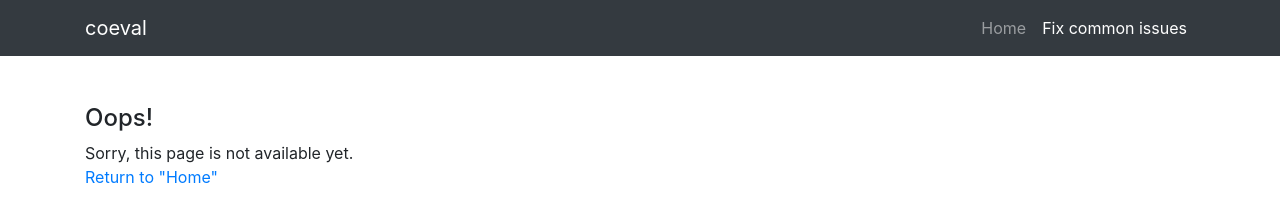
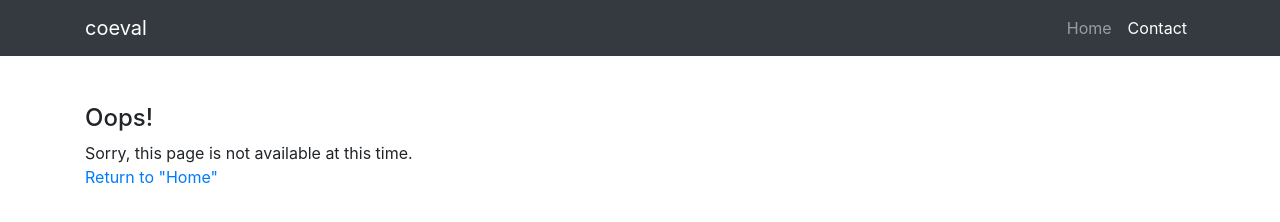
Before and after one commit to coeval/coeval.github.io, a plain HTML site: page p/unavailable/index.html in a window 1280 px wide. Drawn offline with nearby package versions, Linux system fonts and the light colour scheme.

Commit message:
Update index.html

```diff
--- a/p/unavailable/index.html
+++ b/p/unavailable/index.html
@@ -43,7 +43,7 @@
               </a>
             </li>
             <li class="nav-item active">
-              <a class="nav-link" href="/fix-issues/">Fix common issues</a>
+              <a class="nav-link" href="/p/unavailable">Contact</a>
             </li>
           </ul>
         </div>
@@ -53,7 +53,7 @@
     <!-- Page Content -->
     <div class="container">
       <h4 class="mt-5">Oops!</h4>
-      <p>Sorry, this page is not available yet.<br />
+      <p>Sorry, this page is not available at this time.<br />
           <a href="/">Return to "Home"</a>
         </p>
     </div>
```
